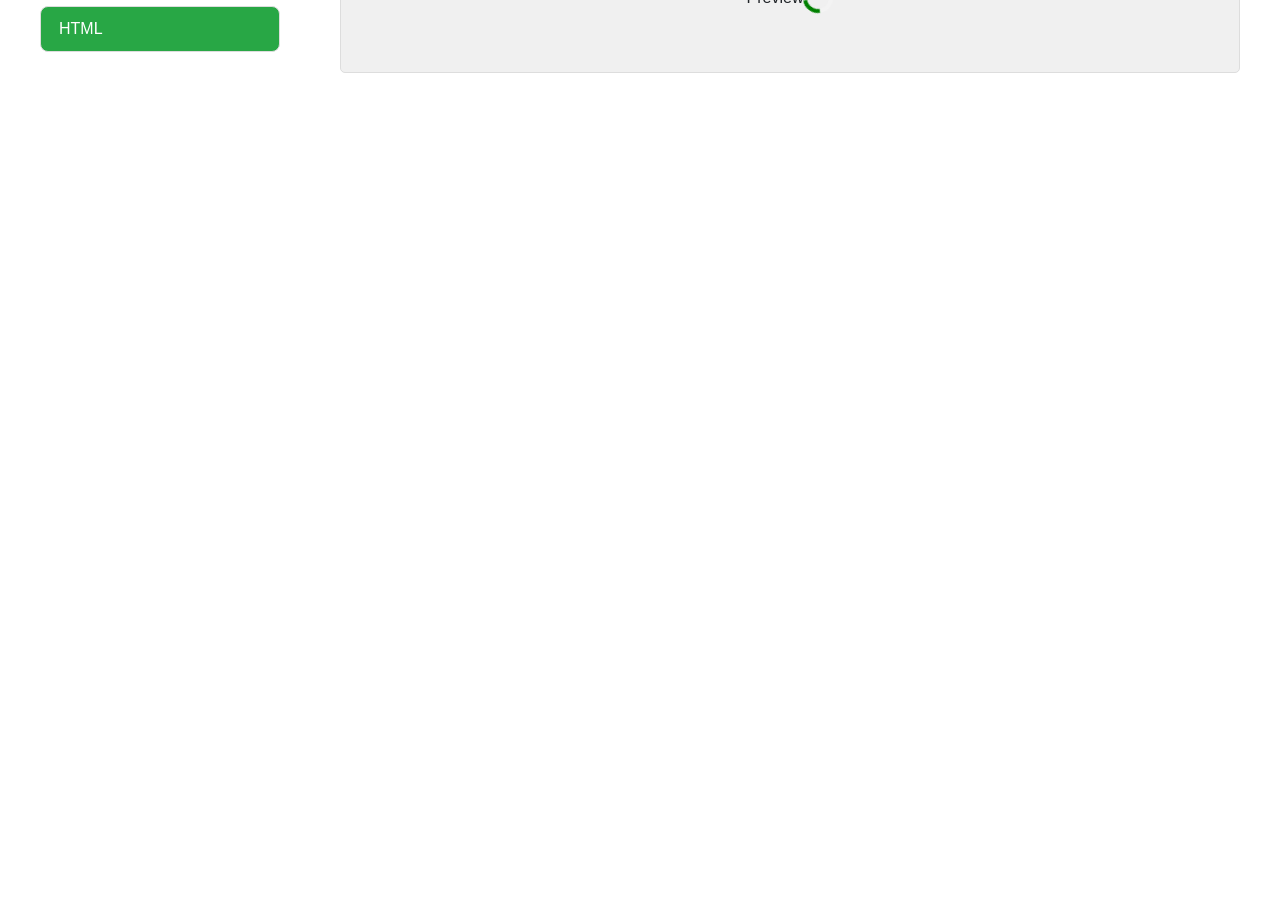
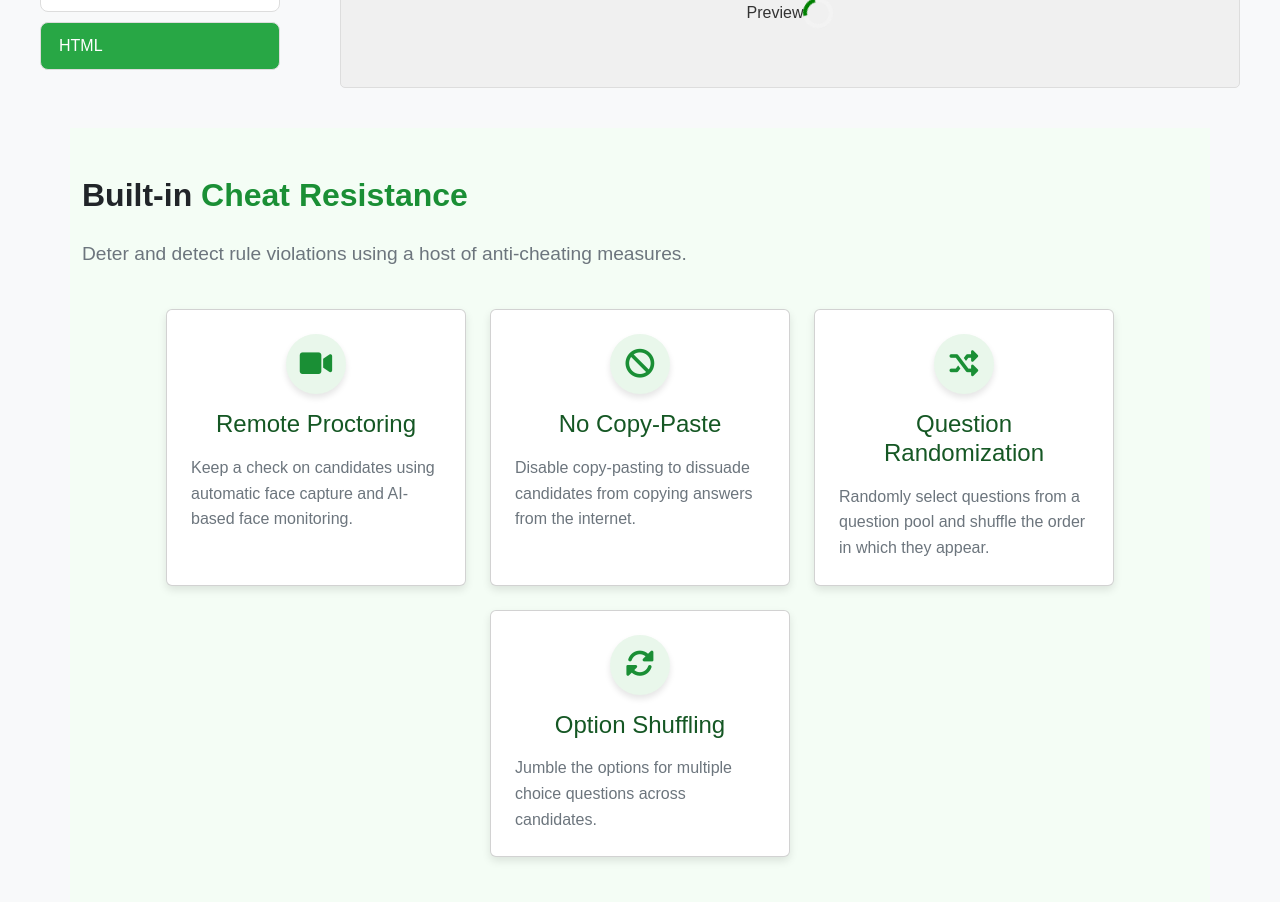
Before and after one commit to MoizAnsari7/ITest-Frontend, a React (Vite) app: page / in a window 1280 px wide. Shown: the part 1300-2202 px from the top of the page. Before the commit the page ends 1413 px from the top, so only its background shows below. Built offline with nearby package versions, Linux system fonts and the light colour scheme.

Commit message:
Card Section Added

```diff
--- a/index.html
+++ b/index.html
@@ -5,6 +5,8 @@
     <link rel="icon" type="image/svg+xml" href="/vite.svg" />
     <meta name="viewport" content="width=device-width, initial-scale=1.0" />
     <title>Vite + React + TS</title>
+    <link href="https://cdnjs.cloudflare.com/ajax/libs/font-awesome/6.0.0/css/all.min.css" rel="stylesheet">
+
   </head>
   <body>
     <div id="root" ></div>
--- a/package.json
+++ b/package.json
@@ -10,6 +10,8 @@
     "preview": "vite preview"
   },
   "dependencies": {
+    "@fortawesome/free-solid-svg-icons": "^6.7.2",
+    "@fortawesome/react-fontawesome": "^0.2.2",
     "@types/react-router-dom": "^5.3.3",
     "@types/styled-components": "^5.1.34",
     "bootstrap": "^5.3.3",
--- a/src/App.tsx
+++ b/src/App.tsx
@@ -2,6 +2,7 @@ import React from 'react';
 import Navbar from './components/Navbar';
 import HeroSection from './components/HeroSection';
 import FeaturesSection from './components/FeaturesSection';
+import CardSection from './components/CardSection';
 
 const HomePage: React.FC = () => {
     return (
@@ -11,6 +12,9 @@ const HomePage: React.FC = () => {
             <HeroSection />
 
            <FeaturesSection />
+
+
+           <CardSection />
         </>
     );
 };
--- /dev/null
+++ b/src/components/CardSection.css
@@ -0,0 +1,91 @@
+/* Main Section Styling */
+.card-section {
+    padding: 3rem 2rem;
+    background-color: #f4fdf5; /* Light greenish background */
+    text-align: center;
+  }
+
+  /* Section Title */
+  .card-section h2 {
+    text-align: left;
+    font-weight: 700;
+    font-size: 2rem;
+    margin-bottom: 1.5rem;
+    color: #1a8f35; /* Dark green */
+  }
+
+  /* Section Subtitle */
+  .card-section p {
+    text-align: left;
+    color: #6c757d; /* Subtle grey for descriptions */
+    font-size: 1.2rem;
+    margin-bottom: 2.5rem;
+  }
+
+  /* Card List */
+  .card-list {
+    display: flex;
+    flex-wrap: wrap;
+    justify-content: center;
+    gap: 1.5rem;
+  }
+
+  /* Single Card Styling */
+  .card {
+    background: #ffffff; /* White background */
+    padding: 1.5rem;
+    border-radius: 10px;
+    border: 2px solid #c3e6cb; /* Light green border */
+    box-shadow: 0 4px 8px rgba(0, 0, 0, 0.1);
+    width: 300px;
+    text-align: left;
+    transition: transform 0.3s, box-shadow 0.3s;
+  }
+
+  .card:hover {
+    transform: translateY(-5px);
+    box-shadow: 0 6px 12px rgba(0, 0, 0, 0.2);
+    background-color: #e9f7eb; /* Slight green highlight */
+  }
+
+  /* Card Title */
+  .card h3 {
+    font-size: 1.4rem;
+    margin: 0 0 1rem;
+    color: #155724; /* Dark green */
+  }
+
+  /* Card Description */
+  .card p {
+    font-size: 1rem;
+    margin: 0;
+    color: #6c757d; /* Subtle grey for text */
+  }
+
+  /* Icon Container */
+.icon-container {
+    display: flex;
+    align-items: center;
+    justify-content: center;
+    background-color: #e9f7eb; /* Light green background */
+    border-radius: 50%;
+    width: 60px;
+    height: 60px;
+    margin: 0 auto 1rem;
+    color: #1a8f35; /* Dark green color for the icon */
+    font-size: 1.8rem;
+    box-shadow: 0 4px 6px rgba(0, 0, 0, 0.1);
+  }
+
+  .card h3 {
+    font-size: 1.5rem;
+    margin-top: 0;
+    text-align: center;
+  }
+
+  /* Responsive Design */
+  @media screen and (max-width: 768px) {
+    .card {
+      width: 100%;
+    }
+  }
--- /dev/null
+++ b/src/components/CardSection.tsx
@@ -0,0 +1,47 @@
+import React from 'react';
+import './CardSection.css';
+
+const CardSection: React.FC = () => {
+  const features = [
+    {
+      title: 'Remote Proctoring',
+      description: 'Keep a check on candidates using automatic face capture and AI-based face monitoring.',
+      icon: 'fas fa-video', // Font Awesome icon class
+    },
+    {
+      title: 'No Copy-Paste',
+      description: 'Disable copy-pasting to dissuade candidates from copying answers from the internet.',
+      icon: 'fas fa-ban', // Font Awesome icon class
+    },
+    {
+      title: 'Question Randomization',
+      description: 'Randomly select questions from a question pool and shuffle the order in which they appear.',
+      icon: 'fas fa-random', // Font Awesome icon class
+    },
+    {
+      title: 'Option Shuffling',
+      description: 'Jumble the options for multiple choice questions across candidates.',
+      icon: 'fas fa-sync-alt', // Font Awesome icon class
+    },
+  ];
+
+  return (
+    <section className="container card-section">
+      <h2><span className='text-dark'>Built-in</span> Cheat Resistance</h2>
+      <p>Deter and detect rule violations using a host of anti-cheating measures.</p>
+      <div className="card-list">
+        {features.map((feature, index) => (
+          <div className="card" key={index}>
+            <div className="icon-container">
+              <i className={feature.icon}></i>
+            </div>
+            <h3>{feature.title}</h3>
+            <p>{feature.description}</p>
+          </div>
+        ))}
+      </div>
+    </section>
+  );
+};
+
+export default CardSection;
--- a/src/main.tsx
+++ b/src/main.tsx
@@ -2,7 +2,8 @@ import React from 'react';
 import ReactDOM from 'react-dom/client';
 import App from './App';
 import 'bootstrap/dist/css/bootstrap.min.css';
-// import './assets/styles/global.css';
+import './assets/styles/global.css';
+import 'bootstrap/dist/js/bootstrap.js';
 
 ReactDOM.createRoot(document.getElementById('root')!).render(
     <React.StrictMode>
```
Also changed, not shown: 1 other file (tests, documents, lock files or other folders).
